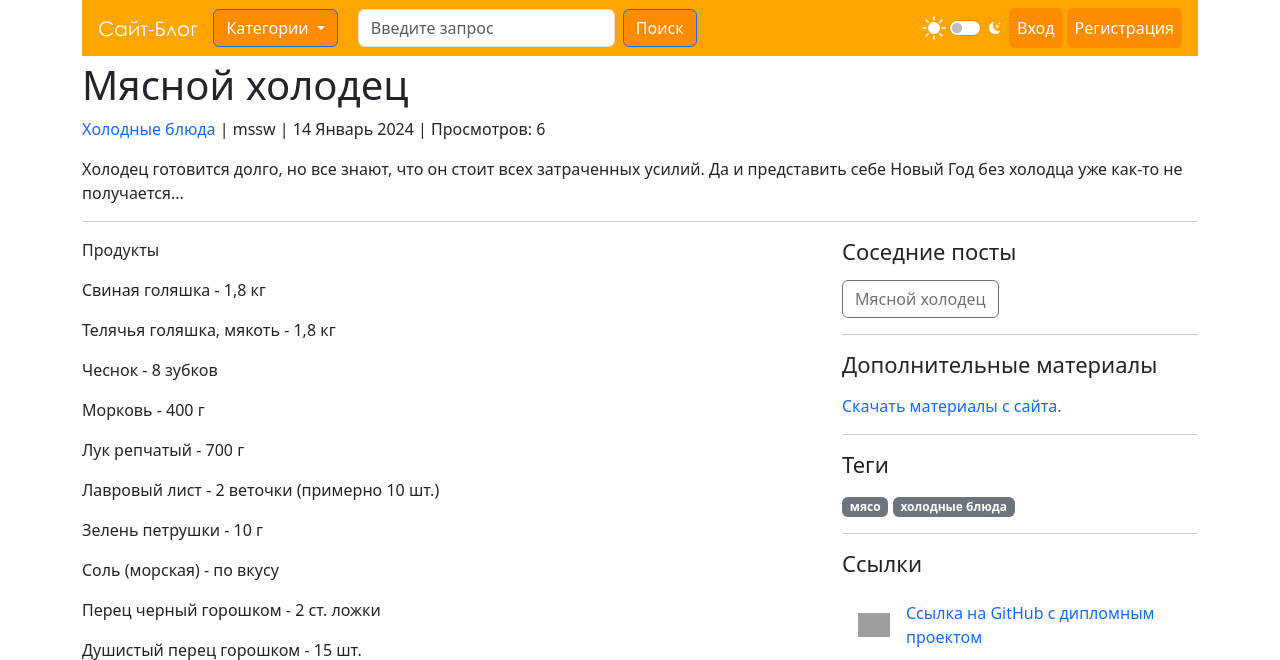
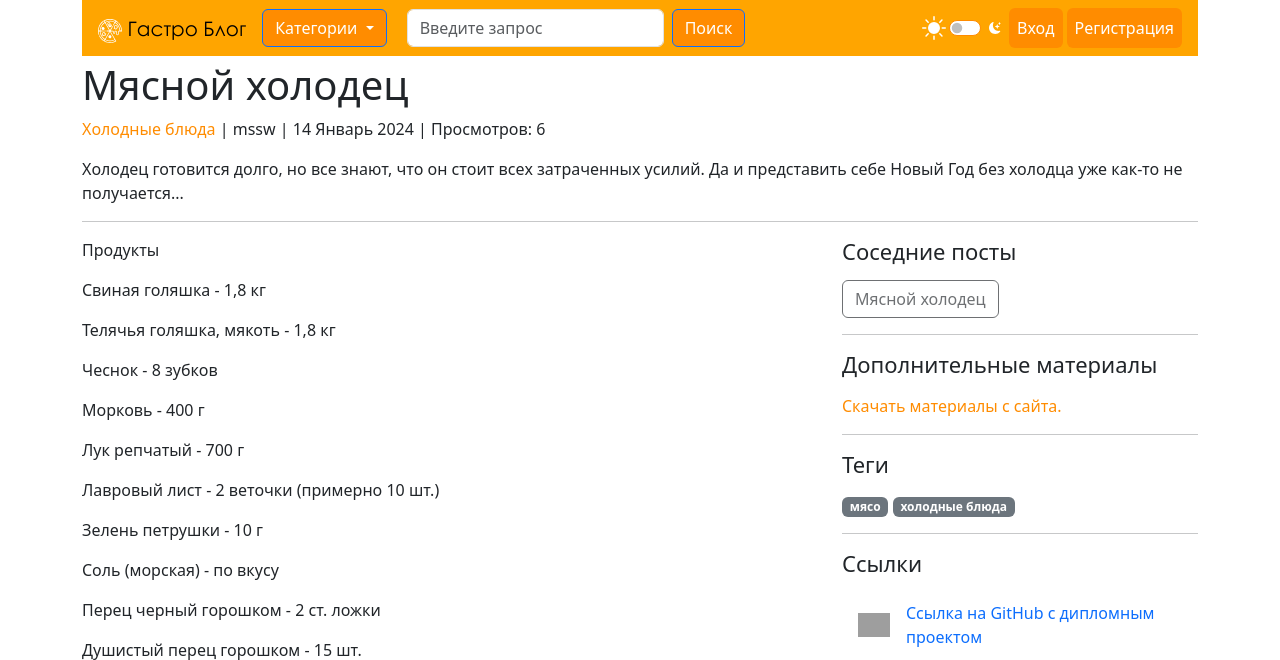
Before and after one commit to MSS-W/diplom_site_blog, a Django app: a page that uses templates/blog/post_page.html in a window 1280 px wide. Shown: the top 660 px of the page. Run offline with Django 4.2, Linux system fonts and the light colour scheme; data comes from the database, SQL or seed files in the repository; both versions use the stored data as it was after the commit; parts of the project's set-up code (start-up, migrations or seed data) failed here and were passed over; some libraries are stand-ins or nearby versions; grey boxes are pictures that could not be loaded.

Commit message:
Add diplom work

```diff
--- a/blog/static/css/style.css
+++ b/blog/static/css/style.css
@@ -5,6 +5,7 @@
 
 a {
     text-decoration: none;
+    color: #FF8C00;
 }
 
 .sub-category {
--- a/blog/views.py
+++ b/blog/views.py
@@ -107,12 +107,9 @@ class SearchPageView(TemplateView):
         form = forms.SearchForm(request.GET)
         if form.is_valid():
             query = form.cleaned_data['query']
+            results = models.PostModel.objects.filter(full_body__icontains=query)
 
-            similarity = (TrigramSimilarity('full_body', query) +
-                          TrigramSimilarity('title', query))
-            results = models.PostModel.post_manager.annotate(
-                similarity=similarity
-            ).filter(similarity__gt=0.1).order_by('-similarity')
+            models.PostModel.objects.filter(full_body__icontains=query)
 
             paginator = Paginator(results, 10)
             page_number = request.GET.get('page', 1)
--- a/templates/blog/base/header.html
+++ b/templates/blog/base/header.html
@@ -4,7 +4,8 @@
         <div class="container">
             {#            <nav class="navbar navbar-expand-lg bg-primary ps-3">#}
             <nav class="navbar navbar-expand-lg color ps-3">
-                <a class="navbar-brand" href={% url "blog:index" %}><alt="Сайт-Блог" class="logo-icon"> Сайт-Блог </a>
+                <a class="navbar-brand" href={% url "blog:index" %}><img src="{% static 'favicon.svg' %}"
+                                                                         alt="Гастро Блог" class="logo-icon"> Гастро Блог</a>
                 <button class="navbar-toggler" type="button" data-bs-toggle="collapse"
                         data-bs-target="#navbarSupportedContent" aria-controls="navbarSupportedContent"
                         aria-expanded="false" aria-label="Toggle navigation">
--- a/templates/blog/index.html
+++ b/templates/blog/index.html
@@ -1,5 +1,5 @@
 {% extends "blog/base.html" %}
-{% block title %}Сайт-Блог{% endblock %}
+{% block title %}Гастро Блог{% endblock %}
 
 {% block content %}
     <section class="al mt-3">
--- a/templates/blog/post_page.html
+++ b/templates/blog/post_page.html
@@ -35,7 +35,8 @@
                     {% if post.file %}
                         <h2 class="mb-3 head2">Дополнительные материалы</h2>
                         <a href="{{ post.file.file.url }}" class="mb-1">Скачать материалы с сайта.</a>
-                    <hr>
+<!--                            <b>{{ post.file.code }}</b>-->
+                        <hr>
                     {% endif %}
                     <h2 class="mb-3 head2">Теги</h2>
                     {% for tag in post.tags.all %}
```
Also changed, not shown: site_blog/settings.py (+4 -3 lines), README.md (added), db.sqlite3, static/favicon.svg.
